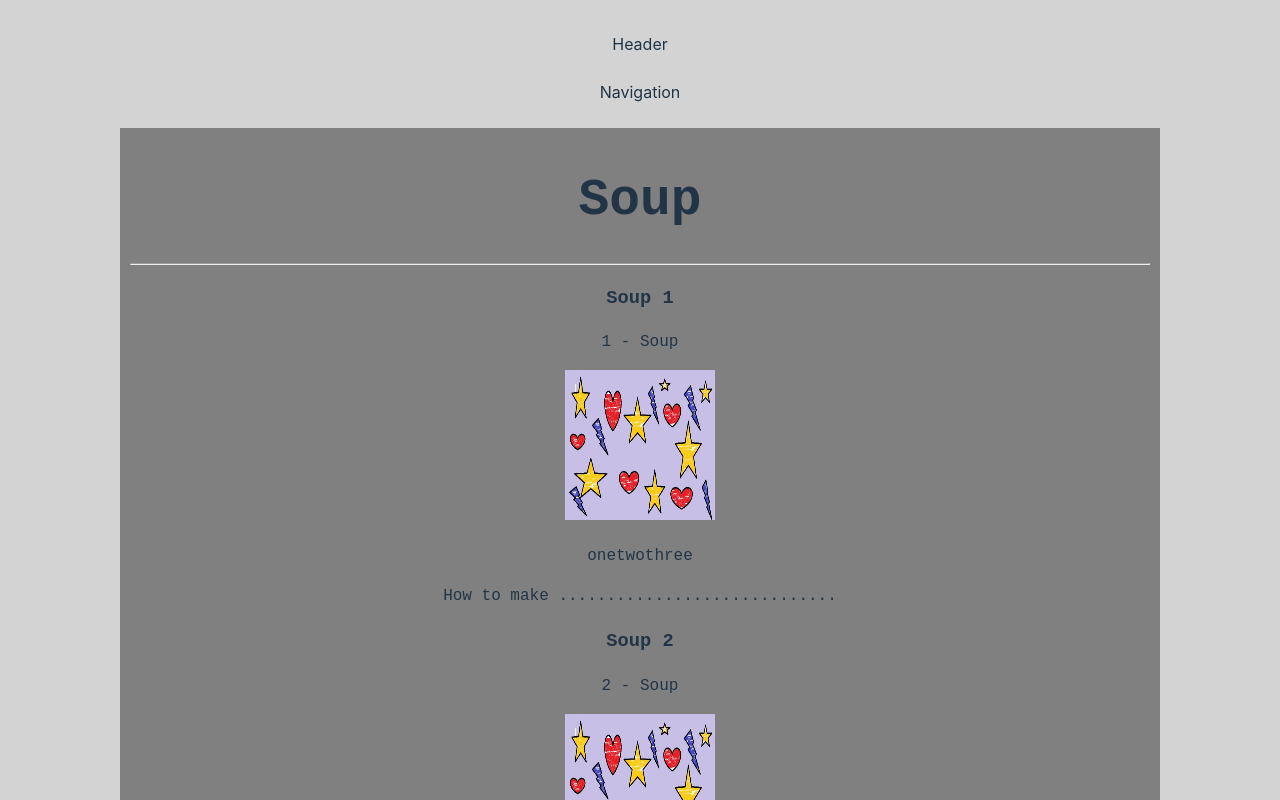
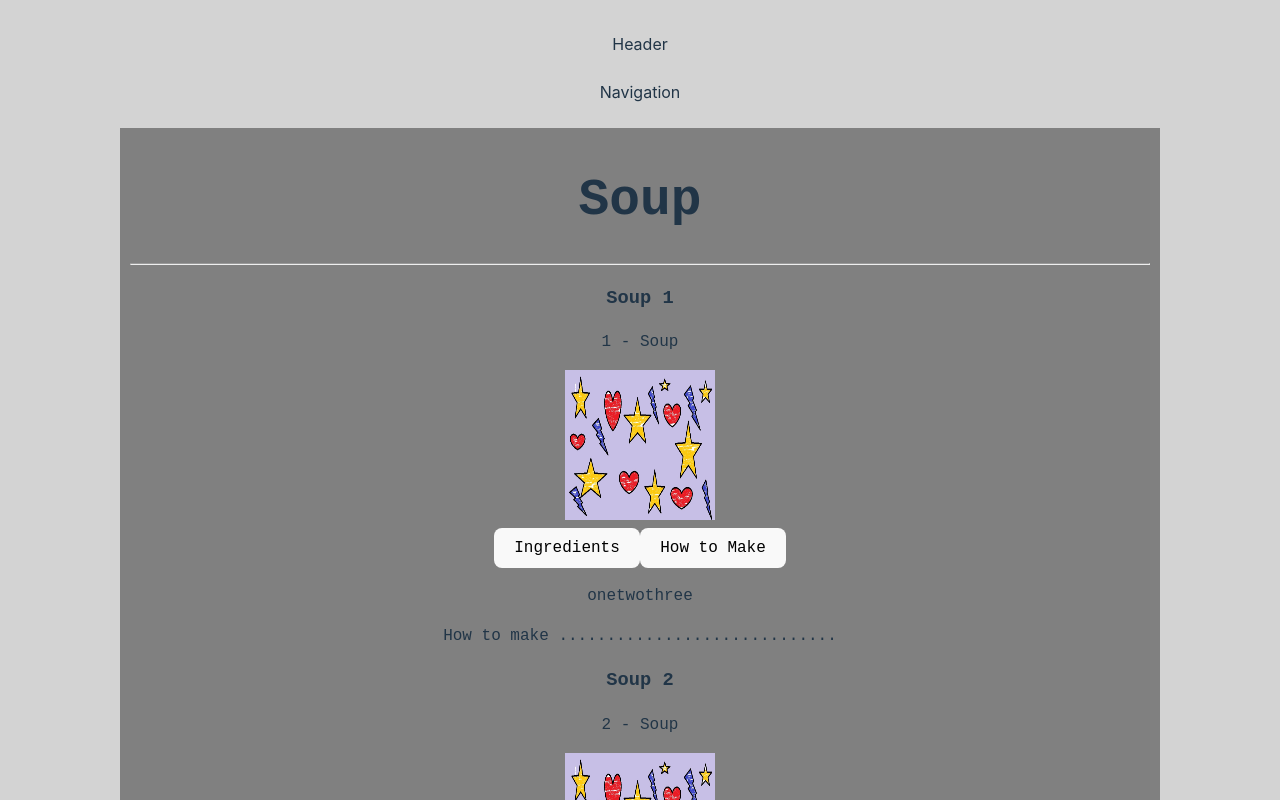
Before and after one commit to IvannaGotsova/CookingApp, a React (Vite) app: page /soup in a window 1280 px wide. Shown: the top 800 px of the page. Built offline with nearby package versions, Linux system fonts and the light colour scheme.

Commit message:
Added buttons for ingredients and how to make

```diff
--- a/src/components/Receipt.jsx
+++ b/src/components/Receipt.jsx
@@ -2,7 +2,6 @@ import styles from '../css/Receipt.module.css'
 
 
 function Receipt (props) {
-
 
     return (
         <>
@@ -12,6 +11,9 @@ function Receipt (props) {
                 <h3>{item.name}</h3>
                 <p key={item.id} id={item.id}>{item.id} - {item.type}</p>
                 <img className={styles.imageStyle} src={item.image} alt="" />
+                <br />
+                <button>Ingredients</button>
+                <button>How to Make</button>
                 <p>{item.ingredients}</p>
                 <p>{item.howTo}</p>
              </div>
```
